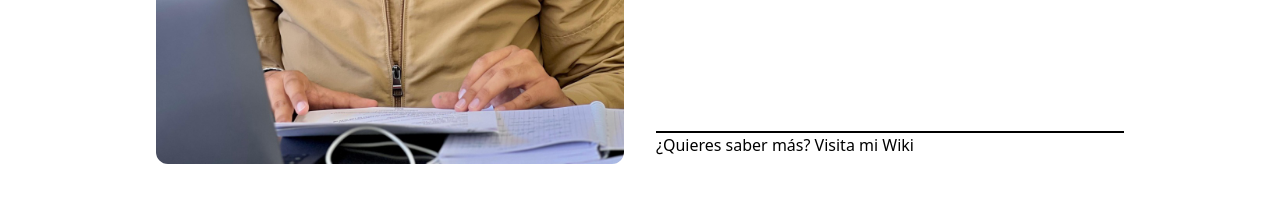
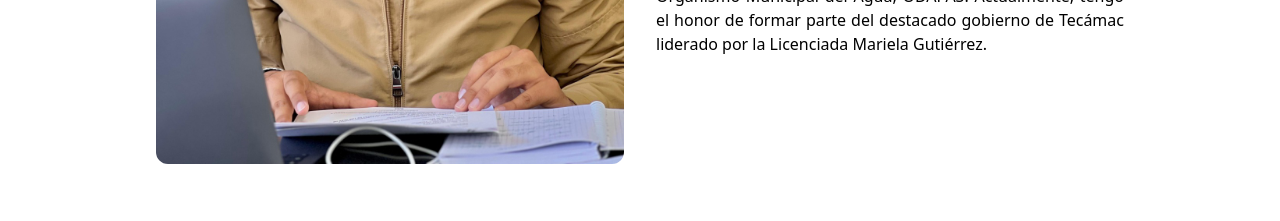
Before and after one commit to Pohe1999/samuel-site, a React (Vite) app: page / in a window 1280 px wide. Shown: the part 1300-1521 px from the top of the page. Built offline with nearby package versions, Linux system fonts and the light colour scheme.

Commit message:
Update Main.jsx

```diff
--- a/src/components/Main.jsx
+++ b/src/components/Main.jsx
@@ -41,7 +41,6 @@ const Main = () => {
                         Ádemás, colaboré en las campañas de AMLO en 2012 y 2018. He desempeñado roles importantes, incluyendo servicio público en el gobierno
                         federal, secretario del ayuntamiento de Tecámac, y director general del Organismo Municipal del Agua, ODAPAS. Actualmente,
                         tengo el honor de formar parte del destacado gobierno de Tecámac liderado por la Licenciada Mariela Gutiérrez.
-                        <p className='border-t-2 border-black sm:mt-44 mt-20'>¿Quieres saber más?  <a href="https://es.wikipedia.org/wiki/Samuel_Hernández_Cruz" target='_blank' className='hover:border-b-2 border-red-900'>Visita mi Wiki </a></p>
                       </p>
                   </div>
               </div>
```
